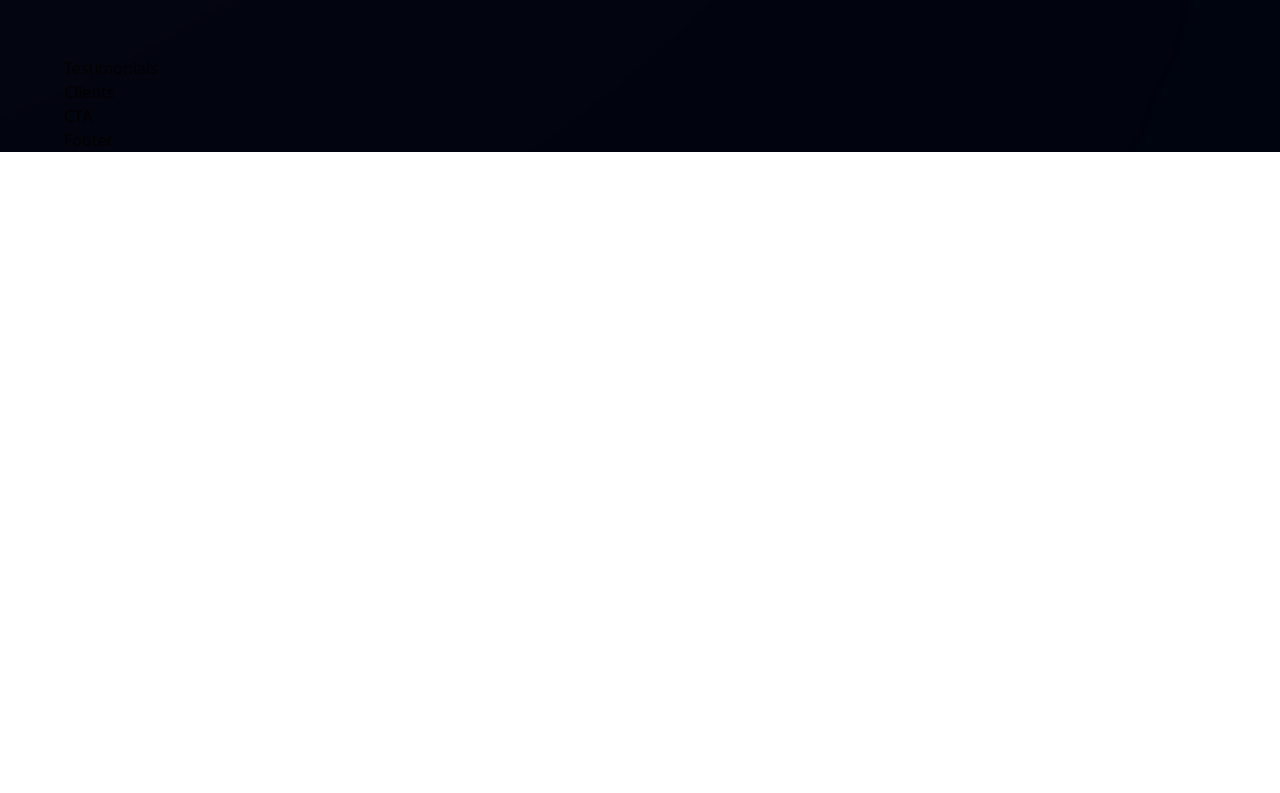
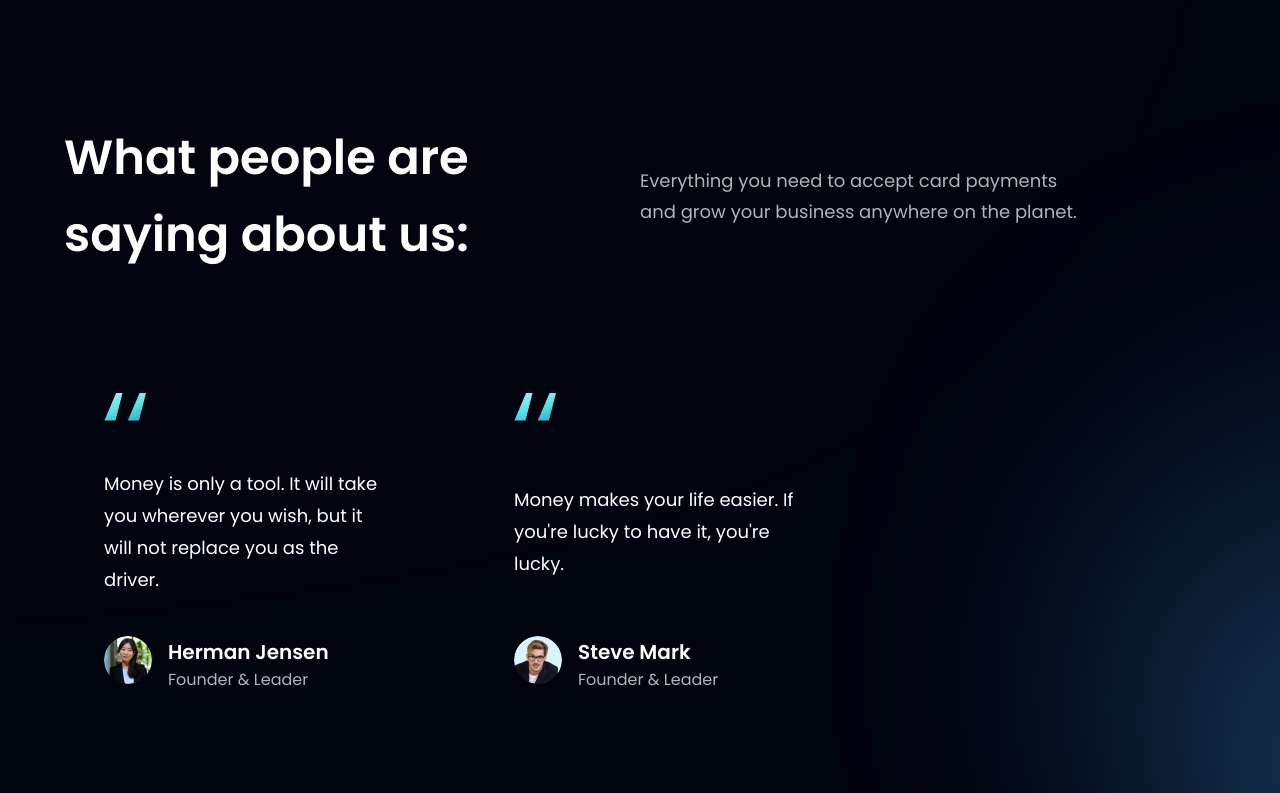
Before and after one commit to hayesdev/bank_app, a React (Vite) app: page / in a window 1280 px wide. Shown: the part 2740-3533 px from the top of the page. Before the commit the page ends 2892 px from the top, so only its background shows below. Built offline with nearby package versions, Linux system fonts and the light colour scheme.

Commit message:
testimonials section

```diff
--- a/src/App.jsx
+++ b/src/App.jsx
@@ -25,6 +25,7 @@
         <Hero />
       </div>
     </div>
+    {/* added correct padding and flex properties */}
     <div className={`bg-primary ${styles.paddingX} ${styles.flexCenter}`}>
       <div className={`${styles.boxWidth}`}>
         <Stats />
--- a/src/components/Business.jsx
+++ b/src/components/Business.jsx
@@ -37,6 +37,7 @@
           building credit, earning rewards and saving money. But with hundreds
           of credit cards on the market.
         </p>
+        {/* prop for button component */}
         <Button styles={`mt-10`} />
       </div>
       <div className={`${layout.sectionImg} flex flex-col`}>
--- a/src/components/Button.jsx
+++ b/src/components/Button.jsx
@@ -1,5 +1,6 @@
 import React from "react";
 
+// use styles prop for button in other components
 const Button = ({ styles }) => {
   return (
     <button
--- a/src/components/CardDeal.jsx
+++ b/src/components/CardDeal.jsx
@@ -14,7 +14,8 @@
         ducimus facilis doloremque excepturi praesentium ex quo rerum voluptate
         sequi commodi!
       </p>
-      <Button />
+      {/* prop for button component */}
+      <Button styles={"mt-10"} />
     </div>
     <div className={layout.sectionImg}>
       <img src={card} alt="" className="w-[100%] h-[100%]" />
--- a/src/components/FeedbackCard.jsx
+++ b/src/components/FeedbackCard.jsx
@@ -1,7 +1,27 @@
-import React from "react";
+import { quotes } from "../assets";
 
-const FeedbackCard = () => {
-  return <div>FeedbackCard</div>;
-};
+const FeedbackCard = ({ content, name, title, img }) => (
+  <div className="flex justify-between flex-col px-10 py-12 rounded-[20px] max-w-[370px] md:mr-10 sm:mr-5 mr-0 feedback-card">
+    <img
+      src={quotes}
+      alt="double_quotes"
+      className="w-[42px] h-[42px] object-contain"
+    />
+    <p className="font-poppins font-normal text-[18px] leading-[32px] text-white my-10">
+      {content}
+    </p>
+    <div className="flex flex-row ">
+      <img src={img} alt={name} className="w-[48px] h-[48px] rounded-full" />
+      <div className="flex flex-col ml-4">
+        <h4 className="font-poppins font-semibold text-[20px] leading-[32px] text-white">
+          {name}
+        </h4>
+        <p className="font-poppins font-normal text-[16px] leading-[24px] text-dimWhite">
+          {title}
+        </p>
+      </div>
+    </div>
+  </div>
+);
 
 export default FeedbackCard;
--- a/src/components/Testimonials.jsx
+++ b/src/components/Testimonials.jsx
@@ -1,7 +1,30 @@
-import React from "react";
+import { feedback } from "../constants";
+import styles from "../styles";
+import FeedbackCard from "../components/FeedbackCard";
 
-const Testimonials = () => {
-  return <div>Testimonials</div>;
-};
+const Testimonials = () => (
+  <section
+    id="clients"
+    className={`${styles.paddingY} ${styles.flexCenter} flex-col relative`}
+  >
+    <div className="absolute z-0 w-[60%] h-[60%] -right-[50%] rounded-full blue__gradient" />
+    <div className="w-full flex justify-between items-center md:flex-row flex-col sm:mb-16 mb-6 relative z-[1]">
+      <h1 className={styles.heading2}>
+        What people are <br className="sm:block hidden" /> saying about us:
+      </h1>
+      <div className="w-full md:mt-0 mt-6">
+        <p className={`${styles.paragraph} text-left max-w-[450px]`}>
+          Everything you need to accept card payments and grow your business
+          anywhere on the planet.
+        </p>
+      </div>
+    </div>
+    <div className="flex flex-wrap sm:justify-start justify-center w-full feedback-container relative z-[1]">
+      {feedback.map((card) => (
+        <FeedbackCard key={card.id} {...card} />
+      ))}
+    </div>
+  </section>
+);
 
 export default Testimonials;
```
